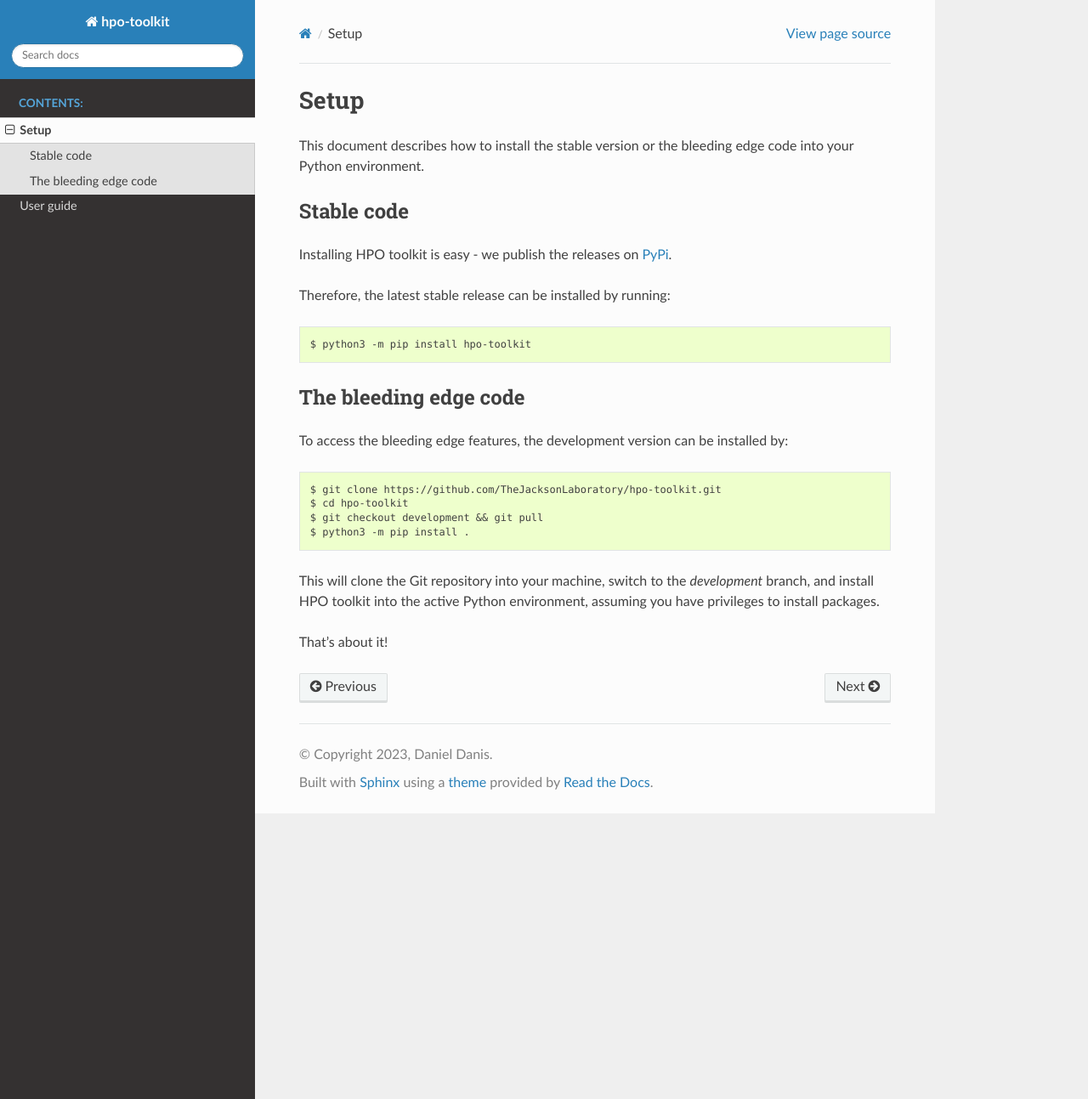
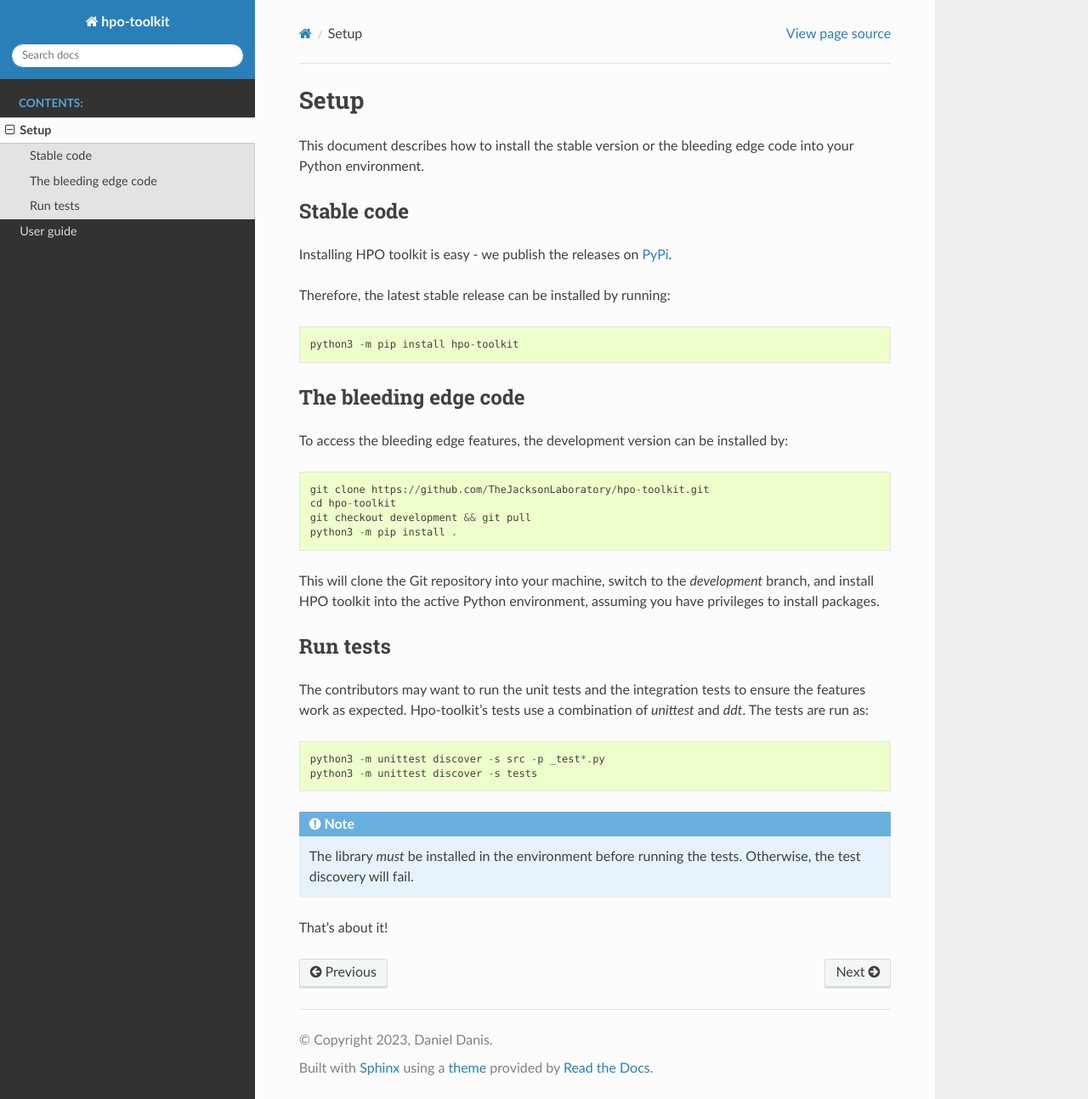
Before and after one commit to ielis/hpo-toolkit, a Sphinx documentation site: the page built from docs/setup.rst, in a window 1280 px wide and 1293 px high. Shown: the whole window at 85% size. Built offline with Sphinx 7.4.7 and the Read the Docs theme 2.0.0, drawn with Linux system fonts in a browser that asks for light colours; pages that are not in the unit, such as notebooks, are missing from menus.

Commit message:
Remove `$` from setup section, add instructions for running tests.

```diff
--- a/docs/setup.rst
+++ b/docs/setup.rst
@@ -13,19 +13,32 @@ Installing HPO toolkit is easy - we publish the releases on `PyPi <https://pypi.
 
 Therefore, the latest stable release can be installed by running::
 
-  $ python3 -m pip install hpo-toolkit
+  python3 -m pip install hpo-toolkit
 
 The bleeding edge code
 ^^^^^^^^^^^^^^^^^^^^^^
 
 To access the bleeding edge features, the development version can be installed by::
 
-  $ git clone https://github.com/TheJacksonLaboratory/hpo-toolkit.git
-  $ cd hpo-toolkit
-  $ git checkout development && git pull
-  $ python3 -m pip install .
+  git clone https://github.com/TheJacksonLaboratory/hpo-toolkit.git
+  cd hpo-toolkit
+  git checkout development && git pull
+  python3 -m pip install .
 
 This will clone the Git repository into your machine, switch to the `development` branch, and install HPO toolkit into
 the active Python environment, assuming you have privileges to install packages.
 
+Run tests
+^^^^^^^^^
+
+The contributors may want to run the unit tests and the integration tests to ensure the features work as expected.
+Hpo-toolkit's tests use a combination of `unittest` and `ddt`. The tests are run as::
+
+  python3 -m unittest discover -s src -p _test*.py
+  python3 -m unittest discover -s tests
+
+.. note::
+
+  The library *must* be installed in the environment before running the tests. Otherwise, the test discovery will fail.
+
 That's about it!
```
